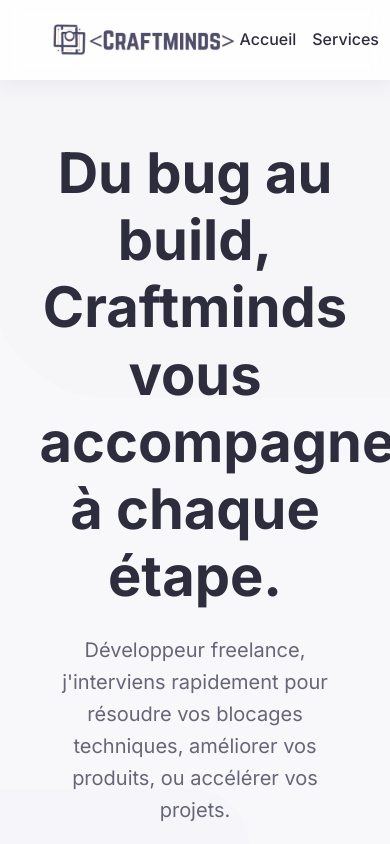
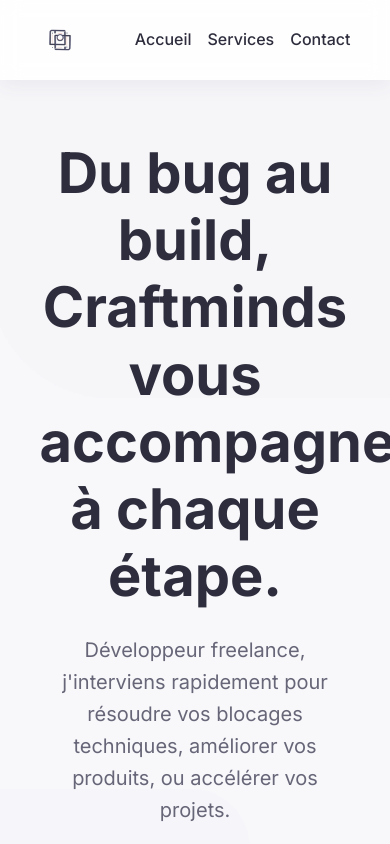
Before and after one commit to Craftminds/Craftminds-site, a React (Create React App) app: page / in a window 390 px wide. Shown: the top 844 px of the page. Built offline with nearby package versions, Linux system fonts and the light colour scheme; no server answers; the HTML template or start-up script is replaced by a standard one.

Commit message:
fix phone

```diff
--- a/src/components/Header.tsx
+++ b/src/components/Header.tsx
@@ -2,6 +2,7 @@
 import { Link } from 'react-router-dom';
 import styled from 'styled-components';
 import logoLong from '../assets/images/logo_transparent_long.png';
+import logoShort from '../assets/images/logo_court.png';
 
 const HeaderContainer = styled.header`
   background: rgba(255, 255, 255, 0.9);
@@ -34,6 +35,20 @@
     height: 40px;
     width: auto;
     display: block;
+  }
+
+  .logo-long {
+    display: block;
+    @media (max-width: 768px) {
+      display: none;
+    }
+  }
+
+  .logo-short {
+    display: none;
+    @media (max-width: 768px) {
+      display: block;
+    }
   }
 `;
 
@@ -104,7 +119,8 @@
     <HeaderContainer>
       <HeaderContent>
         <Logo to="/">
-          <img src={logoLong} alt="Craftminds" />
+          <img src={logoLong} alt="Craftminds" className="logo-long" />
+          <img src={logoShort} alt="Craftminds" className="logo-short" />
         </Logo>
         <Nav>
           <NavLink to="/">Accueil</NavLink>
```
Also changed, not shown: src/assets/images/logo_court.png (added).
